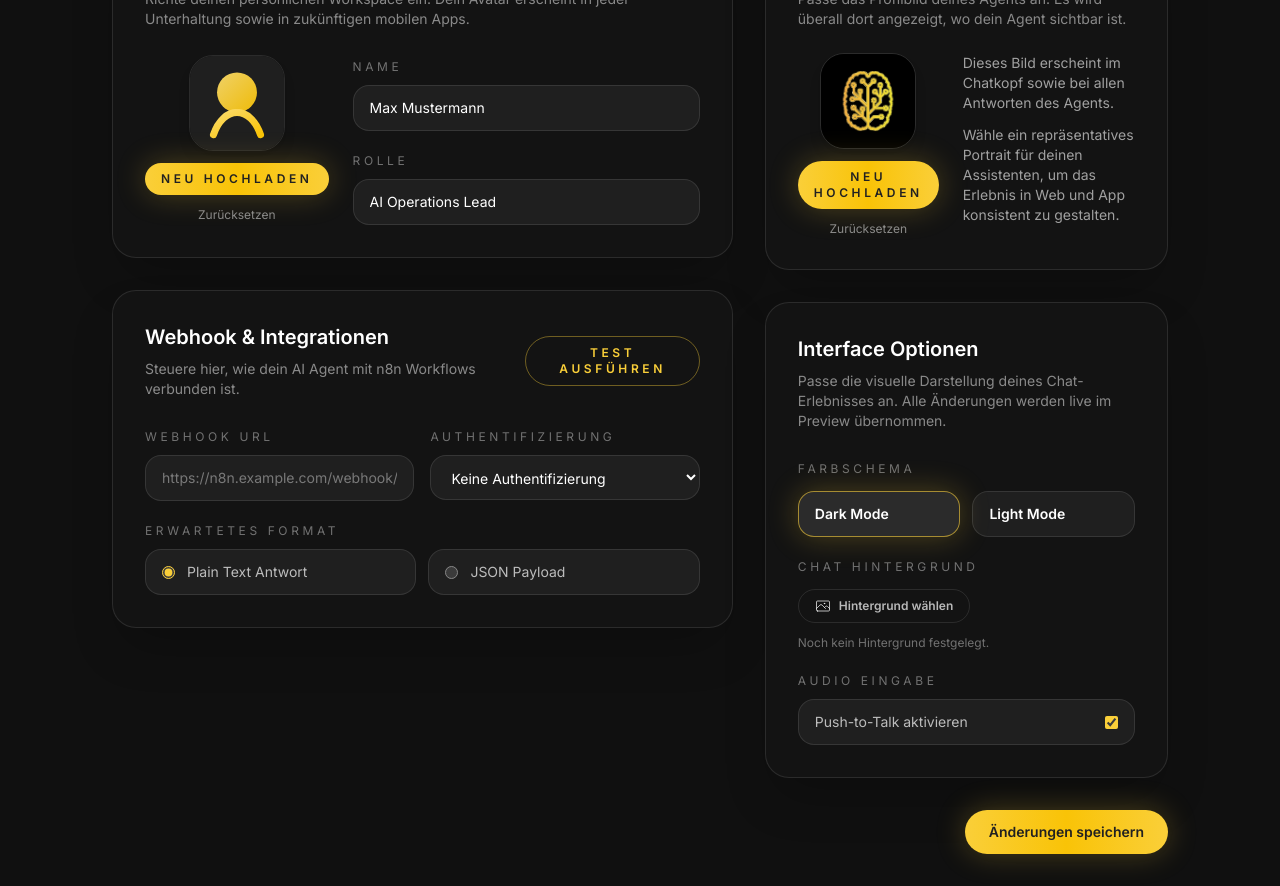
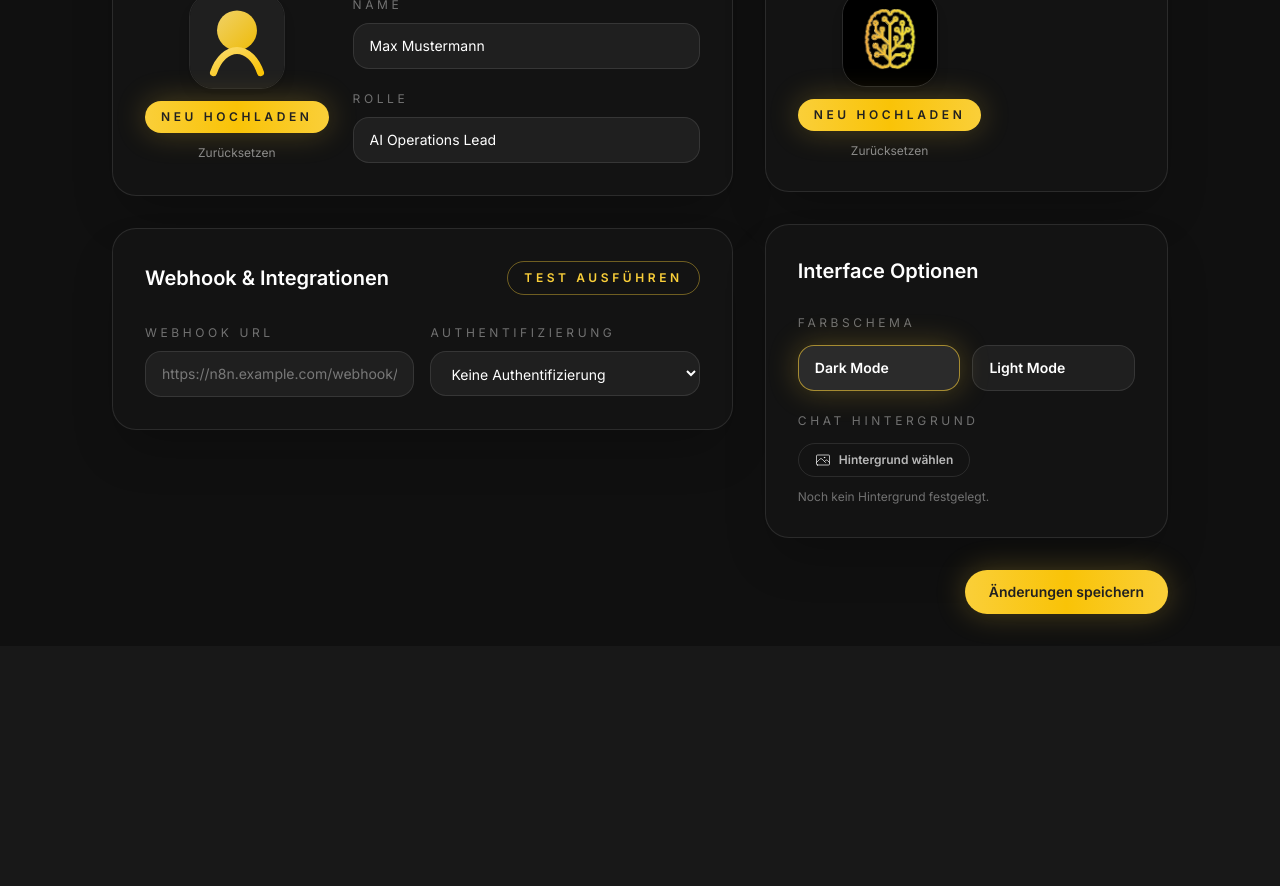
Before and after one commit to LiLoLama/aiti-agent, a React (Vite) app: page /settings in a window 1280 px wide. Shown: the part 400-1286 px from the top of the page. After the commit the page ends 1046 px from the top, so only its background shows below. Built offline with nearby package versions, Linux system fonts and the light colour scheme.

Commit message:
Simplify settings descriptions and remove unused options

```diff
--- a/src/components/ChatOverviewPanel.tsx
+++ b/src/components/ChatOverviewPanel.tsx
@@ -102,9 +102,6 @@ export function ChatOverviewPanel({
               <img src={aitiLogo} alt="AITI Explorer Agent" className="h-9 w-9" />
               <h3 className="text-lg font-semibold text-white">AITI Explorer Agent</h3>
             </div>
-            <p className="mt-3 text-xs text-white/50">
-              Organisiere deine Chats, Ordner und Personalisierungen an einem Ort.
-            </p>
             <div className="mt-4 flex flex-wrap gap-2">
               <button
                 onClick={onNewChat}
--- a/src/pages/ChatPage.tsx
+++ b/src/pages/ChatPage.tsx
@@ -472,7 +472,7 @@ export function ChatPage() {
         <main className="flex flex-1 min-h-0 flex-col">
           <ChatHeader
             agentName="AITI Agent"
-            agentRole="N8n Workflow Companion"
+            agentRole="Dein digitaler Companion"
             agentStatus="online"
             onOpenOverview={() => setMobileWorkspaceOpen(true)}
             agentAvatar={agentAvatarSource}
@@ -506,7 +506,6 @@ export function ChatPage() {
             <div className="px-4 pb-28 pt-2 md:px-8 md:pb-10">
               <ChatInput
                 onSendMessage={handleSendMessage}
-                pushToTalkEnabled={settings.pushToTalkEnabled}
               />
               <p className="mt-3 text-xs text-white/30">
                 Audio- und Textnachrichten werden direkt an deinen n8n-Webhook gesendet und als strukturierte Antwort im Stream angezeigt.
--- a/src/pages/SettingsPage.tsx
+++ b/src/pages/SettingsPage.tsx
@@ -207,8 +207,7 @@ export function SettingsPage() {
             }
           ],
           attachments: []
-        },
-        { responseTimeoutMs: 60000 }
+        }
       );
 
       const trimmedResponse = response.message.trim();
@@ -245,9 +244,6 @@ export function SettingsPage() {
           <div>
             <p className="text-xs uppercase tracking-[0.28em] text-white/40">Workspace</p>
             <h1 className="mt-2 text-3xl font-semibold text-white">Einstellungen &amp; Personalisierung</h1>
-            <p className="mt-3 max-w-2xl text-sm text-white/50">
-              Pflege deine Webhook-Endpunkte, Avatar Assets und Personalisierungen für deinen AITI AI Agent. Diese Oberfläche dient als Kommandozentrale für dein zukünftiges Web- und iOS-Erlebnis.
-            </p>
           </div>
           <div className="flex items-center gap-4 rounded-2xl border border-white/10 bg-white/5 p-4">
             <div className="h-16 w-16 overflow-hidden rounded-2xl border border-white/10 shadow-lg">
@@ -275,9 +271,6 @@ export function SettingsPage() {
           <section className="lg:col-span-3 space-y-8">
             <div className="rounded-3xl border border-white/10 bg-[#161616]/70 p-8 shadow-2xl">
               <h3 className="text-xl font-semibold text-white">Benutzerprofil</h3>
-              <p className="mt-2 text-sm text-white/50">
-                Richte deinen persönlichen Workspace ein. Dein Avatar erscheint in jeder Unterhaltung sowie in zukünftigen mobilen Apps.
-              </p>
               <div className="mt-6 flex flex-col gap-6 md:flex-row md:items-center">
                 <div className="flex flex-col items-center gap-3">
                   <div className="h-24 w-24 overflow-hidden rounded-3xl border border-white/10 shadow-lg">
@@ -332,7 +325,6 @@ export function SettingsPage() {
               <div className="flex items-center justify-between">
                 <div>
                   <h3 className="text-xl font-semibold text-white">Webhook &amp; Integrationen</h3>
-                  <p className="mt-2 text-sm text-white/50">Steuere hier, wie dein AI Agent mit n8n Workflows verbunden ist.</p>
                 </div>
                 <button
                   type="button"
@@ -437,31 +429,6 @@ export function SettingsPage() {
                     />
                   </div>
                 )}
-                <div className="md:col-span-2">
-                  <label className="text-xs uppercase tracking-[0.3em] text-white/40">Erwartetes Format</label>
-                  <div className="mt-2 grid gap-3 md:grid-cols-2">
-                    <label className="flex items-center gap-3 rounded-2xl border border-white/10 bg-white/5 px-4 py-3 text-sm text-white/70">
-                      <input
-                        type="radio"
-                        name="response-format"
-                        className="accent-brand-gold"
-                        checked={settings.responseFormat === 'text'}
-                        onChange={() => updateSetting('responseFormat', 'text')}
-                      />
-                      Plain Text Antwort
-                    </label>
-                    <label className="flex items-center gap-3 rounded-2xl border border-white/10 bg-white/5 px-4 py-3 text-sm text-white/70">
-                      <input
-                        type="radio"
-                        name="response-format"
-                        className="accent-brand-gold"
-                        checked={settings.responseFormat === 'json'}
-                        onChange={() => updateSetting('responseFormat', 'json')}
-                      />
-                      JSON Payload
-                    </label>
-                  </div>
-                </div>
               </div>
             </div>
           </section>
@@ -469,9 +436,6 @@ export function SettingsPage() {
           <aside className="lg:col-span-2 space-y-8">
             <div className="rounded-3xl border border-white/10 bg-[#161616]/70 p-8 shadow-2xl">
               <h3 className="text-xl font-semibold text-white">Agent Profilbild</h3>
-              <p className="mt-2 text-sm text-white/50">
-                Passe das Profilbild deines Agents an. Es wird überall dort angezeigt, wo dein Agent sichtbar ist.
-              </p>
               <div className="mt-6 flex flex-col gap-6 md:flex-row md:items-start">
                 <div className="flex flex-col items-center gap-3">
                   <div className="h-24 w-24 overflow-hidden rounded-3xl border border-white/10 shadow-lg">
@@ -499,20 +463,11 @@ export function SettingsPage() {
                     className="hidden"
                   />
                 </div>
-                <div className="space-y-3 text-sm text-white/60">
-                  <p>Dieses Bild erscheint im Chatkopf sowie bei allen Antworten des Agents.</p>
-                  <p>
-                    Wähle ein repräsentatives Portrait für deinen Assistenten, um das Erlebnis in Web und App konsistent zu gestalten.
-                  </p>
-                </div>
               </div>
             </div>
 
             <div className="rounded-3xl border border-white/10 bg-[#161616]/70 p-8 shadow-2xl">
               <h3 className="text-xl font-semibold text-white">Interface Optionen</h3>
-              <p className="mt-2 text-sm text-white/50">
-                Passe die visuelle Darstellung deines Chat-Erlebnisses an. Alle Änderungen werden live im Preview übernommen.
-              </p>
               <div className="mt-6 space-y-4">
                 <div>
                   <label className="text-xs uppercase tracking-[0.3em] text-white/40">Farbschema</label>
@@ -579,18 +534,6 @@ export function SettingsPage() {
                     )}
                   </div>
                 </div>
-                <div>
-                  <label className="text-xs uppercase tracking-[0.3em] text-white/40">Audio Eingabe</label>
-                  <label className="mt-2 flex items-center justify-between rounded-2xl border border-white/10 bg-white/5 px-4 py-3 text-sm text-white/70">
-                    Push-to-Talk aktivieren
-                    <input
-                      type="checkbox"
-                      className="accent-brand-gold"
-                      checked={settings.pushToTalkEnabled}
-                      onChange={(event) => updateSetting('pushToTalkEnabled', event.target.checked)}
-                    />
-                  </label>
-                </div>
               </div>
             </div>
           </aside>
--- a/src/types/settings.ts
+++ b/src/types/settings.ts
@@ -11,8 +11,6 @@ export interface AgentSettings {
   basicAuthUsername?: string;
   basicAuthPassword?: string;
   oauthToken?: string;
-  responseFormat: 'text' | 'json';
-  pushToTalkEnabled: boolean;
   colorScheme: 'light' | 'dark';
   chatBackgroundImage: string | null;
 }
@@ -24,8 +22,6 @@ export const DEFAULT_AGENT_SETTINGS: AgentSettings = {
   agentAvatarImage: null,
   webhookUrl: '',
   authType: 'none',
-  responseFormat: 'text',
-  pushToTalkEnabled: true,
   colorScheme: 'dark',
   chatBackgroundImage: null
 };
--- a/src/utils/webhook.ts
+++ b/src/utils/webhook.ts
@@ -80,7 +80,7 @@ export async function sendWebhookMessage(
   }
 
   const headers = buildAuthHeaders(settings);
-  const { responseTimeoutMs = 60000 } = options;
+  const { responseTimeoutMs = 20000 } = options;
 
   const controller = new AbortController();
   const timeout = window.setTimeout(() => controller.abort(), responseTimeoutMs);
@@ -106,10 +106,14 @@ export async function sendWebhookMessage(
 
     if (isJson) {
       parsedResponse = await response.json();
-      if (settings.responseFormat === 'json') {
-        messageText = JSON.stringify(parsedResponse, null, 2);
-      } else if (parsedResponse && typeof parsedResponse === 'object' && 'message' in parsedResponse) {
-        messageText = String((parsedResponse as Record<string, unknown>).message ?? '');
+      if (parsedResponse && typeof parsedResponse === 'object' && 'message' in parsedResponse) {
+        const messageField = (parsedResponse as Record<string, unknown>).message;
+        messageText =
+          typeof messageField === 'string'
+            ? messageField
+            : JSON.stringify(messageField, null, 2);
+      } else if (typeof parsedResponse === 'string') {
+        messageText = parsedResponse;
       } else {
         messageText = JSON.stringify(parsedResponse, null, 2);
       }
```
